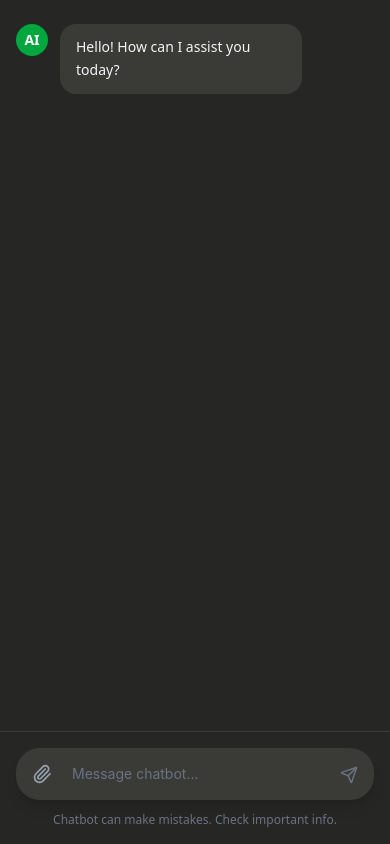
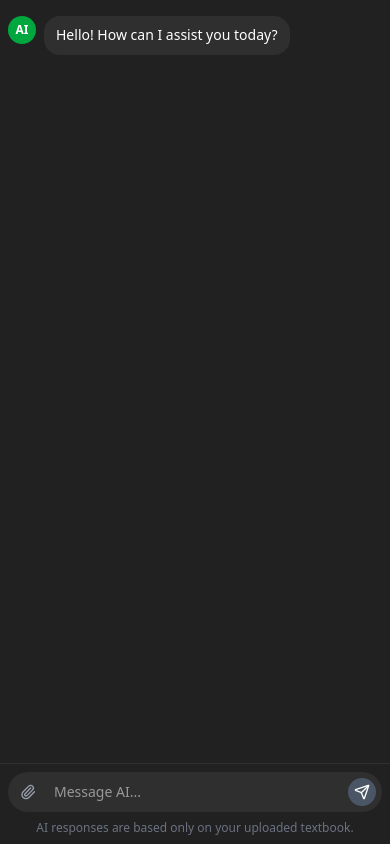
Before and after one commit to devbharu/RAGBOT, a React (Vite) app in the folder frontend/: page / in a window 390 px wide. Built offline with nearby package versions, Linux system fonts and the light colour scheme.

Commit message:
frontend push

```diff
--- a/frontend/package.json
+++ b/frontend/package.json
@@ -11,6 +11,7 @@
   },
   "dependencies": {
     "@tailwindcss/vite": "^4.1.18",
+    "axios": "^1.13.4",
     "lucide-react": "^0.563.0",
     "react": "^19.2.0",
     "react-dom": "^19.2.0",
--- a/frontend/src/components/Chatbot.jsx
+++ b/frontend/src/components/Chatbot.jsx
@@ -1,5 +1,6 @@
 import React, { useState, useRef, useEffect } from 'react';
-import { Send, Paperclip, Image, FileText } from 'lucide-react';
+import { Send, Paperclip } from 'lucide-react';
+import axios from 'axios';
 
 const Chatbot = () => {
     const [messages, setMessages] = useState([
@@ -12,9 +13,11 @@ const Chatbot = () => {
     ]);
     const [inputValue, setInputValue] = useState('');
     const [isTyping, setIsTyping] = useState(false);
+
     const messagesEndRef = useRef(null);
     const textareaRef = useRef(null);
 
+    // Auto scroll to bottom when messages update
     const scrollToBottom = () => {
         messagesEndRef.current?.scrollIntoView({ behavior: 'smooth' });
     };
@@ -23,40 +26,88 @@ const Chatbot = () => {
         scrollToBottom();
     }, [messages]);
 
+    // Auto resize textarea based on content
     useEffect(() => {
         if (textareaRef.current) {
             textareaRef.current.style.height = 'auto';
-            textareaRef.current.style.height = textareaRef.current.scrollHeight + 'px';
+            textareaRef.current.style.height = `${textareaRef.current.scrollHeight}px`;
         }
     }, [inputValue]);
 
-    const handleSend = () => {
-        if (inputValue.trim() === '') return;
+    // Streaming text effect for bot responses
+    const streamText = async (text, messageId) => {
+        const tokens = text.split(' ');
 
-        const userMessage = {
-            id: messages.length + 1,
+        for (let i = 0; i < tokens.length; i++) {
+            await new Promise(resolve => setTimeout(resolve, 35));
+
+            setMessages(prev =>
+                prev.map(msg =>
+                    msg.id === messageId
+                        ? { ...msg, content: msg.content + tokens[i] + ' ' }
+                        : msg
+                )
+            );
+        }
+    };
+
+    // Handle sending messages
+    const handleSend = async () => {
+        if (!inputValue.trim()) return;
+
+        const userMsg = {
+            id: Date.now(),
             type: 'user',
             content: inputValue,
             timestamp: new Date()
         };
 
-        setMessages([...messages, userMessage]);
+        setMessages(prev => [...prev, userMsg]);
         setInputValue('');
+        setIsTyping(true);
 
-        // Simulate bot response
-        setIsTyping(true);
-        setTimeout(() => {
-            const botMessage = {
-                id: messages.length + 2,
+        try {
+            const res = await axios.post('http://127.0.0.1:8080/generate', {
+                prompt: userMsg.content,
+                temperature: 0.4,
+                max_output_tokens: 1024,
+                top_p: 0.9
+            });
+
+            const botId = Date.now() + 1;
+
+            // Add empty bot message placeholder
+            setMessages(prev => [
+                ...prev,
+                {
+                    id: botId,
                     type: 'bot',
-                content: 'I understand your message. How else can I help you?',
+                    content: '',
                     timestamp: new Date()
-            };
-            setMessages(prev => [...prev, botMessage]);
+                }
+            ]);
+
+            // Stream the response
+            await streamText(res.data.response || "I don't know.", botId);
+
+        } catch (error) {
+            console.error('Error fetching bot response:', error);
+
+            setMessages(prev => [
+                ...prev,
+                {
+                    id: Date.now() + 2,
+                    type: 'bot',
+                    content: '⚠️ Error: Unable to fetch response from server.',
+                    timestamp: new Date()
+                }
+            ]);
+        } finally {
             setIsTyping(false);
-        }, 1500);
+        }
     };
 
+    // Handle Enter key press
     const handleKeyPress = (e) => {
         if (e.key === 'Enter' && !e.shiftKey) {
             e.preventDefault();
@@ -65,32 +116,30 @@ const Chatbot = () => {
     };
 
     return (
-        <div className="flex flex-col h-screen bg-[#262624] text-white">
+        <div className="flex flex-col h-screen bg-[#212121] text-white">
             {/* Messages Container */}
-            <div className="flex-1 overflow-y-auto px-4 py-6">
-                <div className="max-w-3xl mx-auto space-y-6">
-                    {messages.map((message) => (
+            <div className="flex-1 overflow-y-auto px-2 sm:px-4 py-4 sm:py-6">
+                <div className="max-w-3xl mx-auto space-y-4 sm:space-y-6">
+                    {messages.map(msg => (
                         <div
-                            key={message.id}
-                            className={`flex ${message.type === 'user' ? 'justify-end' : 'justify-start'}`}
+                            key={msg.id}
+                            className={`flex ${msg.type === 'user' ? 'justify-end' : 'justify-start'}`}
                         >
-                            <div className={`flex gap-3 max-w-[80%] ${message.type === 'user' ? 'flex-row-reverse' : 'flex-row'}`}>
+                            <div className={`flex gap-2 sm:gap-3 max-w-[90%] sm:max-w-[80%] ${msg.type === 'user' ? 'flex-row-reverse' : ''}`}>
                                 {/* Avatar */}
-                                <div className={`flex-shrink-0 w-8 h-8 rounded-full flex items-center justify-center text-sm font-semibold ${message.type === 'user'
-                                    ? 'bg-blue-600'
-                                    : 'bg-green-600'
-                                    }`}>
-                                    {message.type === 'user' ? 'U' : 'AI'}
+                                <div
+                                    className={`w-7 h-7 sm:w-8 sm:h-8 rounded-full flex items-center justify-center text-xs sm:text-sm font-bold flex-shrink-0
+                    ${msg.type === 'user' ? 'bg-blue-600' : 'bg-green-600'}`}
+                                >
+                                    {msg.type === 'user' ? 'U' : 'AI'}
                                 </div>
 
                                 {/* Message Bubble */}
-                                <div className={`rounded-2xl px-4 py-3 ${message.type === 'user'
-                                    ? 'bg-blue-600 text-white'
-                                    : 'bg-[#3a3a37] text-gray-100'
-                                    }`}>
-                                    <p className="text-sm leading-relaxed whitespace-pre-wrap">
-                                        {message.content}
-                                    </p>
+                                <div
+                                    className={`px-3 py-2 sm:px-4 sm:py-3 rounded-2xl text-sm sm:text-base leading-relaxed whitespace-pre-wrap
+                    ${msg.type === 'user' ? 'bg-blue-600' : 'bg-[#2f2f2f]'}`}
+                                >
+                                    {msg.content}
                                 </div>
                             </div>
                         </div>
@@ -99,16 +148,14 @@ const Chatbot = () => {
                     {/* Typing Indicator */}
                     {isTyping && (
                         <div className="flex justify-start">
-                            <div className="flex gap-3 max-w-[80%]">
-                                <div className="flex-shrink-0 w-8 h-8 rounded-full bg-green-600 flex items-center justify-center text-sm font-semibold">
+                            <div className="flex gap-2 sm:gap-3">
+                                <div className="w-7 h-7 sm:w-8 sm:h-8 rounded-full bg-green-600 flex items-center justify-center text-xs sm:text-sm font-bold">
                                     AI
                                 </div>
-                                <div className="bg-[#3a3a37] rounded-2xl px-4 py-3">
-                                    <div className="flex gap-1">
-                                        <span className="w-2 h-2 bg-gray-400 rounded-full animate-bounce"></span>
-                                        <span className="w-2 h-2 bg-gray-400 rounded-full animate-bounce" style={{ animationDelay: '0.2s' }}></span>
-                                        <span className="w-2 h-2 bg-gray-400 rounded-full animate-bounce" style={{ animationDelay: '0.4s' }}></span>
-                                    </div>
+                                <div className="bg-[#2f2f2f] px-3 py-2 sm:px-4 sm:py-3 rounded-2xl flex gap-1">
+                                    <span className="w-2 h-2 bg-gray-400 rounded-full animate-bounce" style={{ animationDelay: '0ms' }}></span>
+                                    <span className="w-2 h-2 bg-gray-400 rounded-full animate-bounce" style={{ animationDelay: '150ms' }}></span>
+                                    <span className="w-2 h-2 bg-gray-400 rounded-full animate-bounce" style={{ animationDelay: '300ms' }}></span>
                                 </div>
                             </div>
                         </div>
@@ -118,48 +165,46 @@ const Chatbot = () => {
                 </div>
             </div>
 
-            {/* Input Container */}
-            <div className="border-t border-[#3a3a37] bg-[#262624] px-4 py-4">
-                <div className="max-w-3xl mx-auto">
-                    <div className="bg-[#3a3a37] rounded-3xl flex items-end p-2 shadow-lg">
+            {/* Input Area */}
+            <div className="border-t border-[#2f2f2f] p-2 sm:p-4">
+                <div className="max-w-3xl mx-auto flex items-center gap-1 sm:gap-2 bg-[#2f2f2f] rounded-3xl p-1.5 sm:p-2">
                     {/* Attachment Button */}
                     <button
-                            className="flex-shrink-0 p-2 text-gray-400 hover:text-white hover:bg-[#4a4a47] rounded-full transition-all duration-200"
-                            title="Attach files"
+                        className="p-1.5 sm:p-2 text-gray-400 hover:text-white transition-colors flex-shrink-0"
+                        aria-label="Attach file"
                     >
-                            <Paperclip size={20} />
+                        <Paperclip size={16} className="sm:w-[18px] sm:h-[18px]" />
                     </button>
 
-                        {/* Text Input */}
+                    {/* Input Textarea */}
                     <textarea
                         ref={textareaRef}
                         value={inputValue}
-                            onChange={(e) => setInputValue(e.target.value)}
+                        onChange={e => setInputValue(e.target.value)}
                         onKeyPress={handleKeyPress}
-                            placeholder="Message chatbot..."
+                        placeholder="Message AI..."
                         rows={1}
-                            className="flex-1 bg-transparent border-none outline-none resize-none px-3 py-2 text-sm text-white placeholder-gray-500 max-h-32 overflow-y-auto"
-                            style={{ fontFamily: '-apple-system, BlinkMacSystemFont, "Segoe UI", Roboto, "Helvetica Neue", Arial, sans-serif' }}
+                        className="flex-1 bg-transparent resize-none outline-none text-sm sm:text-base text-white my-1 px-2   max-h-40"
                     />
 
                     {/* Send Button */}
                     <button
                         onClick={handleSend}
-                            disabled={inputValue.trim() === ''}
-                            className={`flex-shrink-0 p-2 rounded-full transition-all duration-200 ${inputValue.trim() === ''
-                                ? 'text-gray-500 cursor-not-allowed'
-                                : 'text-white bg-blue-600 hover:bg-blue-700'
+                        disabled={!inputValue.trim()}
+                        className={`p-1.5 sm:p-2 rounded-full transition-colors flex-shrink-0 ${inputValue.trim()
+                            ? 'bg-blue-600 hover:bg-blue-700'
+                            : 'bg-gray-600 cursor-not-allowed'
                             }`}
+                        aria-label="Send message"
                     >
-                            <Send size={18} />
+                        <Send size={16} className="sm:w-[18px] sm:h-[18px]" />
                     </button>
                 </div>
 
-                    {/* Footer Text */}
-                    <p className="text-center text-xs text-gray-500 mt-3">
-                        Chatbot can make mistakes. Check important info.
+                {/* Footer Note */}
+                <p className="text-xs text-gray-500 text-center mt-2">
+                    AI responses are based only on your uploaded textbook.
                 </p>
-                </div>
             </div>
         </div>
     );
```
Also changed, not shown: 1 other file (tests, documents, lock files or other folders). Lines whose indentation alone changed are shown as unchanged.
